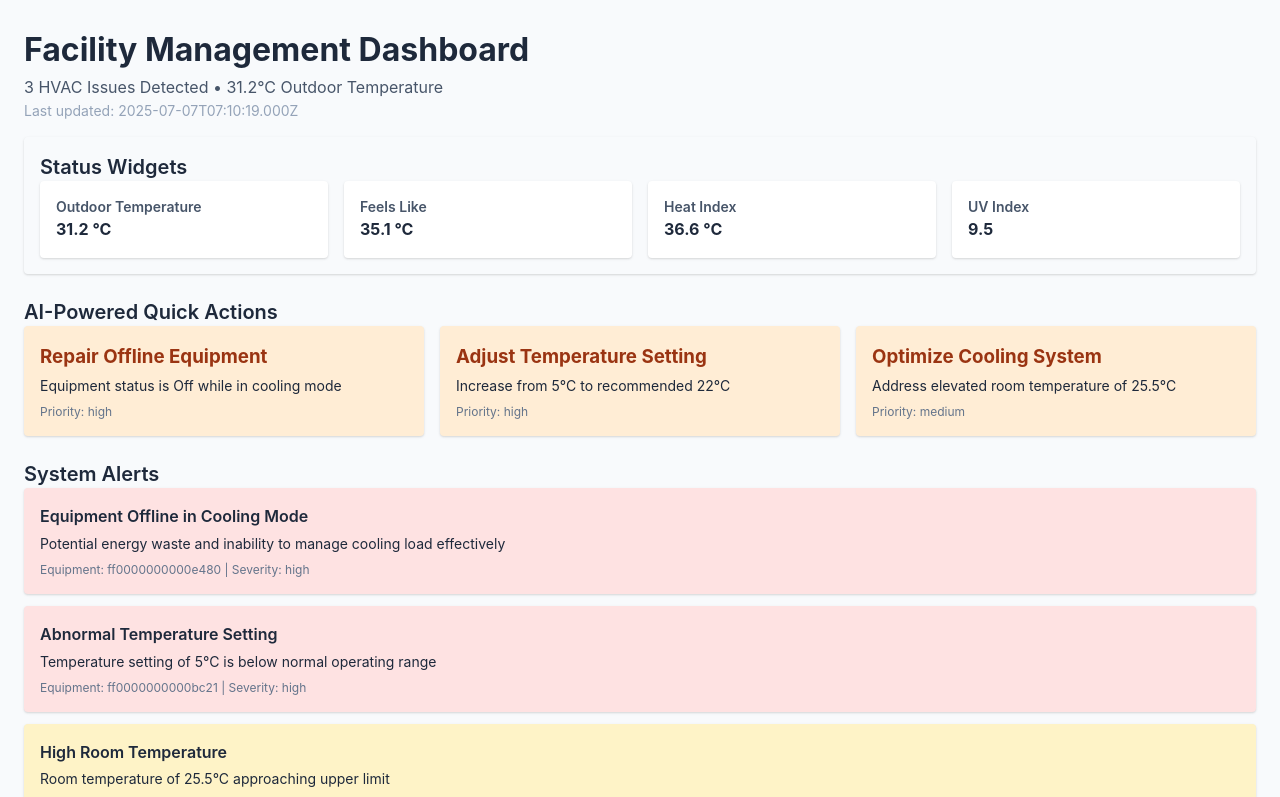
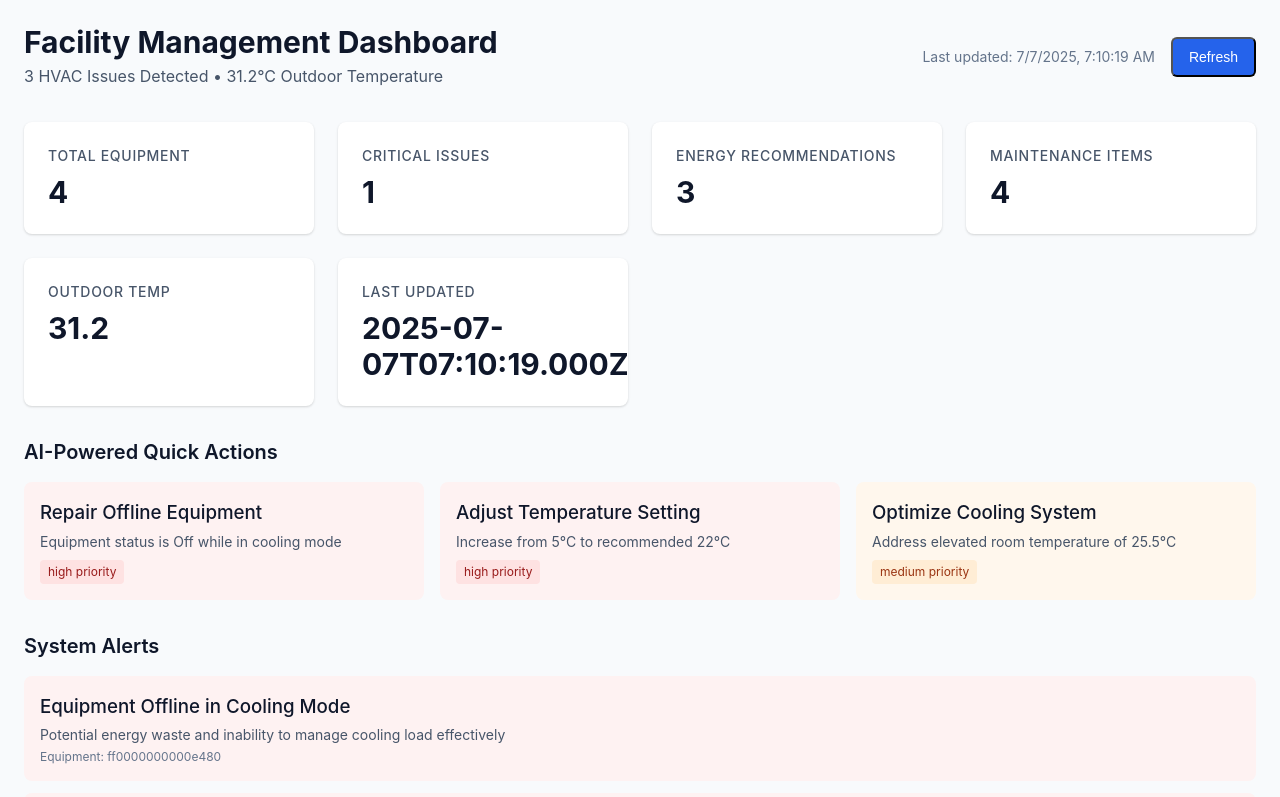
Before and after one commit to judyyhd/fm_dashboard, a Next.js app: page /dashboard in a window 1280 px wide. Shown: the top 797 px of the page. Built offline with nearby package versions, Linux system fonts and the light colour scheme.

Commit message:
Update dashboard.tsx

```diff
--- a/pages/dashboard.tsx
+++ b/pages/dashboard.tsx
@@ -1,102 +1,260 @@
-import React, { useEffect, useState } from 'react'
-import type { DashboardResponse } from '../types/dashboard'
+import React, { useEffect, useState } from 'react';
+import { BarChart, Bar, XAxis, YAxis, CartesianGrid, Tooltip, Legend, ResponsiveContainer, PieChart, Pie, Cell, LineChart, Line, AreaChart, Area } from 'recharts';
+
+const COLORS = ['#0088FE', '#00C49F', '#FFBB28', '#FF8042', '#8884d8', '#82ca9d', '#ffc658', '#ff7300'];
 
 const Dashboard = () => {
-  const [data, setData] = useState<DashboardResponse | null>(null)
+  const [dashboardData, setDashboardData] = useState(null);
+  const [loading, setLoading] = useState(true);
+  const [error, setError] = useState(null);
+  const [lastUpdated, setLastUpdated] = useState(null);
 
+  // Fetch dashboard data from API
   useEffect(() => {
-    const fetchData = async () => {
+    const fetchDashboardData = async () => {
       try {
-        const res = await fetch('/api/energy-analysis', {
+        setLoading(true);
+        console.log('Fetching dashboard data...');
+
+        const response = await fetch('/api/energy-analysis', {
           method: 'POST',
           headers: { 'Content-Type': 'application/json' },
-          body: JSON.stringify({
-            hvac_inefficiencies: [],
-            maintenance_priorities: [],
-            energy_optimization_insights: {
-              hvac_inefficiencies: [],
-              maintenance_priorities: []
-            }
-          })
-        })
+          body: JSON.stringify({}) // Empty body - n8n will generate everything
+        });
 
-        if (!res.ok) throw new Error('Failed to fetch dashboard data')
-
-        const json = await res.json()
-        console.log('API response:', json)
-        setData(json)
-      } catch (error) {
-        console.error(error)
-      }
+        if (!response.ok) {
+          throw new Error(`HTTP error! status: ${response.status}`);
         }
 
-    fetchData()
-  }, [])
+        const data = await response.json();
+        console.log('Dashboard data received:', data);
 
-  if (!data) return <p>Loading dashboard...</p>
+        setDashboardData(data);
+        setLastUpdated(new Date().toLocaleString());
+
+      } catch (err) {
+        console.error('Failed to fetch dashboard data:', err);
+        setError(err.message);
+      } finally {
+        setLoading(false);
+      }
+    };
+
+    fetchDashboardData();
+
+    // Auto-refresh every 5 minutes
+    const interval = setInterval(fetchDashboardData, 5 * 60 * 1000);
+    return () => clearInterval(interval);
+  }, []);
+
+  // Loading state
+  if (loading) {
+    return (
+      <div className="min-h-screen bg-gray-50 flex items-center justify-center">
+        <div className="text-center">
+          <div className="animate-spin rounded-full h-12 w-12 border-b-2 border-blue-600 mx-auto mb-4"></div>
+          <p className="text-gray-600">Loading facility data...</p>
+        </div>
+      </div>
+    );
+  }
+
+  // Error state
+  if (error) {
+    return (
+      <div className="min-h-screen bg-gray-50 flex items-center justify-center">
+        <div className="text-center">
+          <div className="text-red-500 text-xl mb-4">⚠️ Error</div>
+          <p className="text-gray-600">{error}</p>
+          <button
+            onClick={() => window.location.reload()}
+            className="mt-4 bg-blue-600 text-white px-4 py-2 rounded hover:bg-blue-700"
+          >
+            Retry
+          </button>
+        </div>
+      </div>
+    );
+  }
+
+  // No data state
+  if (!dashboardData) {
+    return (
+      <div className="min-h-screen bg-gray-50 flex items-center justify-center">
+        <div className="text-center">
+          <p className="text-gray-600">No dashboard data available</p>
+        </div>
+      </div>
+    );
+  }
 
   return (
-    <div className="p-6">
-      <h1 className="text-2xl font-bold mb-2">{data.title}</h1>
-      <p className="text-gray-600 mb-1">{data.subtitle}</p>
-      <p className="text-gray-400 text-sm mb-4">Last updated: {data.summary.lastUpdated}</p>
+    <div className="min-h-screen bg-gray-50 p-6">
+      {/* Dynamic Header */}
+      <div className="flex items-center justify-between mb-8">
+        <div>
+          <h1 className="text-3xl font-bold text-gray-900">
+            {dashboardData.title || 'Facility Dashboard'}
+          </h1>
+          {dashboardData.subtitle && (
+            <p className="text-gray-600 mt-1">{dashboardData.subtitle}</p>
+          )}
+        </div>
+        <div className="flex items-center space-x-4">
+          {lastUpdated && (
+            <span className="text-sm text-gray-500">
+              Last updated: {lastUpdated}
+            </span>
+          )}
+          <button
+            onClick={() => window.location.reload()}
+            className="bg-blue-600 hover:bg-blue-700 text-white px-4 py-2 rounded-md text-sm font-medium"
+          >
+            Refresh
+          </button>
+        </div>
+      </div>
 
-      {/* Widgets - NOW AT THE TOP */}
-      <div className="mb-6 bg-gray-100 p-4 rounded shadow border border-gray-300">
-        <h2 className="text-xl font-semibold mb-2">Status Widgets</h2>
-        <div className="grid grid-cols-1 sm:grid-cols-2 md:grid-cols-4 gap-4">
-          {data.widgets.map((widget) => (
-            <div key={widget.id} className="bg-white p-4 rounded shadow">
-              <p className="text-sm font-semibold text-gray-600">{widget.title}</p>
-              <p className="text-2xl font-bold text-gray-800">
-                {widget.value}
-                {widget.unit ? ` ${widget.unit}` : ''}
-              </p>
+      {/* Dynamic Summary Cards */}
+      {dashboardData.summary && (
+        <div className="grid grid-cols-1 md:grid-cols-2 lg:grid-cols-4 gap-6 mb-8">
+          {Object.entries(dashboardData.summary).map(([key, value]) => (
+            <div key={key} className="bg-white rounded-lg shadow p-6">
+              <h3 className="text-sm font-medium text-gray-600 uppercase tracking-wider">
+                {key.replace(/([A-Z])/g, ' $1').replace(/^./, str => str.toUpperCase())}
+              </h3>
+              <p className="text-3xl font-bold text-gray-900 mt-2">{value}</p>
+            </div>
+          ))}
+        </div>
+      )}
+
+      {/* Dynamic Quick Actions - Updated to use agent's structure */}
+      {dashboardData.quickActions && dashboardData.quickActions.length > 0 && (
+        <div className="mb-8">
+          <h2 className="text-xl font-semibold text-gray-900 mb-4">AI-Powered Quick Actions</h2>
+          <div className="grid grid-cols-1 md:grid-cols-2 lg:grid-cols-3 gap-4">
+            {dashboardData.quickActions.map((action, index) => (
+              <div
+                key={action.id || index}
+                className={`p-4 rounded-lg border-2 cursor-pointer transition-colors ${
+                  action.priority === 'high' || action.color === 'red' ? 'border-red-200 bg-red-50 hover:bg-red-100' :
+                  action.priority === 'medium' || action.color === 'amber' ? 'border-orange-200 bg-orange-50 hover:bg-orange-100' :
+                  'border-blue-200 bg-blue-50 hover:bg-blue-100'
+                }`}
+              >
+                <h3 className="font-medium text-gray-900">{action.title}</h3>
+                <p className="text-sm text-gray-600 mt-1">{action.description}</p>
+                {action.priority && (
+                  <span className={`inline-block px-2 py-1 text-xs rounded mt-2 ${
+                    action.priority === 'high' ? 'bg-red-100 text-red-800' :
+                    action.priority === 'medium' ? 'bg-orange-100 text-orange-800' :
+                    'bg-blue-100 text-blue-800'
+                  }`}>
+                    {action.priority} priority
+                  </span>
+                )}
               </div>
             ))}
           </div>
         </div>
+      )}
 
-      {/* Quick Actions */}
-      <div className="mb-6">
-        <h2 className="text-xl font-semibold mb-2">AI-Powered Quick Actions</h2>
-        <div className="grid grid-cols-1 md:grid-cols-3 gap-4">
-          {data.quickActions.map((qa) => (
-            <div key={qa.id} className="bg-orange-100 p-4 rounded shadow">
-              <h3 className="text-md font-bold text-orange-800">{qa.title}</h3>
-              <p className="text-sm text-gray-700 mt-1">{qa.description}</p>
-              <p className="text-xs text-gray-500 mt-2">Priority: {qa.priority}</p>
+      {/* Dynamic Alerts - Updated to use agent's structure */}
+      {dashboardData.alerts && dashboardData.alerts.length > 0 && (
+        <div className="mb-8">
+          <h2 className="text-xl font-semibold text-gray-900 mb-4">System Alerts</h2>
+          <div className="space-y-3">
+            {dashboardData.alerts.map((alert, index) => (
+              <div
+                key={alert.id || index}
+                className={`p-4 rounded-lg border ${
+                  alert.severity === 'high' || alert.color === 'red' ? 'bg-red-50 border-red-200' :
+                  alert.severity === 'medium' || alert.color === 'amber' || alert.color === 'yellow' ? 'bg-yellow-50 border-yellow-200' :
+                  'bg-blue-50 border-blue-200'
+                }`}
+              >
+                <div className="flex items-start">
+                  <div className="flex-shrink-0">
+                    <div className={`w-3 h-3 rounded-full mt-1 ${
+                      alert.severity === 'high' || alert.color === 'red' ? 'bg-red-500' :
+                      alert.severity === 'medium' || alert.color === 'amber' || alert.color === 'yellow' ? 'bg-yellow-500' :
+                      'bg-blue-500'
+                    }`}></div>
+                  </div>
+                  <div className="ml-3">
+                    <h3 className="font-medium text-gray-900">{alert.title}</h3>
+                    <p className="text-sm text-gray-600 mt-1">{alert.description}</p>
+                    {alert.equipment && (
+                      <p className="text-xs text-gray-500 mt-1">Equipment: {alert.equipment}</p>
+                    )}
+                  </div>
+                </div>
               </div>
             ))}
           </div>
         </div>
+      )}
 
-      {/* Alerts */}
-      <div className="mb-6">
-        <h2 className="text-xl font-semibold mb-2">System Alerts</h2>
-        <div className="space-y-3">
-          {data.alerts.map((alert) => (
-            <div
-              key={alert.id}
-              className={`p-4 rounded shadow ${
-                alert.severity === 'high'
-                  ? 'bg-red-100'
-                  : alert.severity === 'medium'
-                  ? 'bg-yellow-100'
-                  : 'bg-blue-100'
-              }`}
-            >
-              <h4 className="font-semibold">{alert.title}</h4>
-              <p className="text-sm text-gray-700 mt-1">{alert.description}</p>
-              <p className="text-xs text-gray-500 mt-2">
-                Equipment: {alert.equipment} | Severity: {alert.severity}
+      {/* Enhanced Widgets Section - Updated for agent's structure */}
+      {dashboardData.widgets && dashboardData.widgets.length > 0 && (
+        <div className="mb-8">
+          <h2 className="text-xl font-semibold text-gray-900 mb-4">Status Widgets</h2>
+          <div className="grid grid-cols-1 md:grid-cols-2 lg:grid-cols-4 gap-6">
+            {dashboardData.widgets.map((widget, index) => (
+              <div key={widget.id || index} className="bg-white rounded-lg shadow p-6">
+                <div className="flex items-center">
+                  <div className="flex-shrink-0">
+                    <div className={`w-8 h-8 rounded-full flex items-center justify-center ${
+                      widget.color === 'red' ? 'bg-red-100' :
+                      widget.color === 'orange' ? 'bg-orange-100' :
+                      widget.color === 'purple' ? 'bg-purple-100' :
+                      'bg-blue-100'
+                    }`}>
+                      <div className={`w-4 h-4 rounded-full ${
+                        widget.color === 'red' ? 'bg-red-500' :
+                        widget.color === 'orange' ? 'bg-orange-500' :
+                        widget.color === 'purple' ? 'bg-purple-500' :
+                        'bg-blue-500'
+                      }`}></div>
+                    </div>
+                  </div>
+                  <div className="ml-3">
+                    <p className="text-sm font-medium text-gray-500">{widget.title}</p>
+                    <p className="text-lg font-semibold text-gray-900">
+                      {widget.value || widget.data || 'N/A'}
+                      {widget.unit && <span className="text-sm text-gray-500 ml-1">{widget.unit}</span>}
                     </p>
+                  </div>
+                </div>
               </div>
             ))}
           </div>
         </div>
+      )}
+
+      {/* Additional Chart Widgets (if you want to add bar charts later) */}
+      {dashboardData.chartData && (
+        <div className="grid grid-cols-1 lg:grid-cols-2 gap-6">
+          <div className="bg-white rounded-lg shadow p-6">
+            <h2 className="text-lg font-medium text-gray-800 mb-4">Equipment Status</h2>
+            <div className="h-80">
+              <ResponsiveContainer width="100%" height="100%">
+                <BarChart data={dashboardData.chartData}>
+                  <CartesianGrid strokeDasharray="3 3" />
+                  <XAxis dataKey="name" />
+                  <YAxis />
+                  <Tooltip />
+                  <Legend />
+                  <Bar dataKey="count" fill="#3b82f6" />
+                </BarChart>
+              </ResponsiveContainer>
             </div>
-  )
-}
+          </div>
+        </div>
+      )}
+    </div>
+  );
+};
 
-export default Dashboard
+export default Dashboard;
```
Lines whose indentation alone changed are shown as unchanged.
